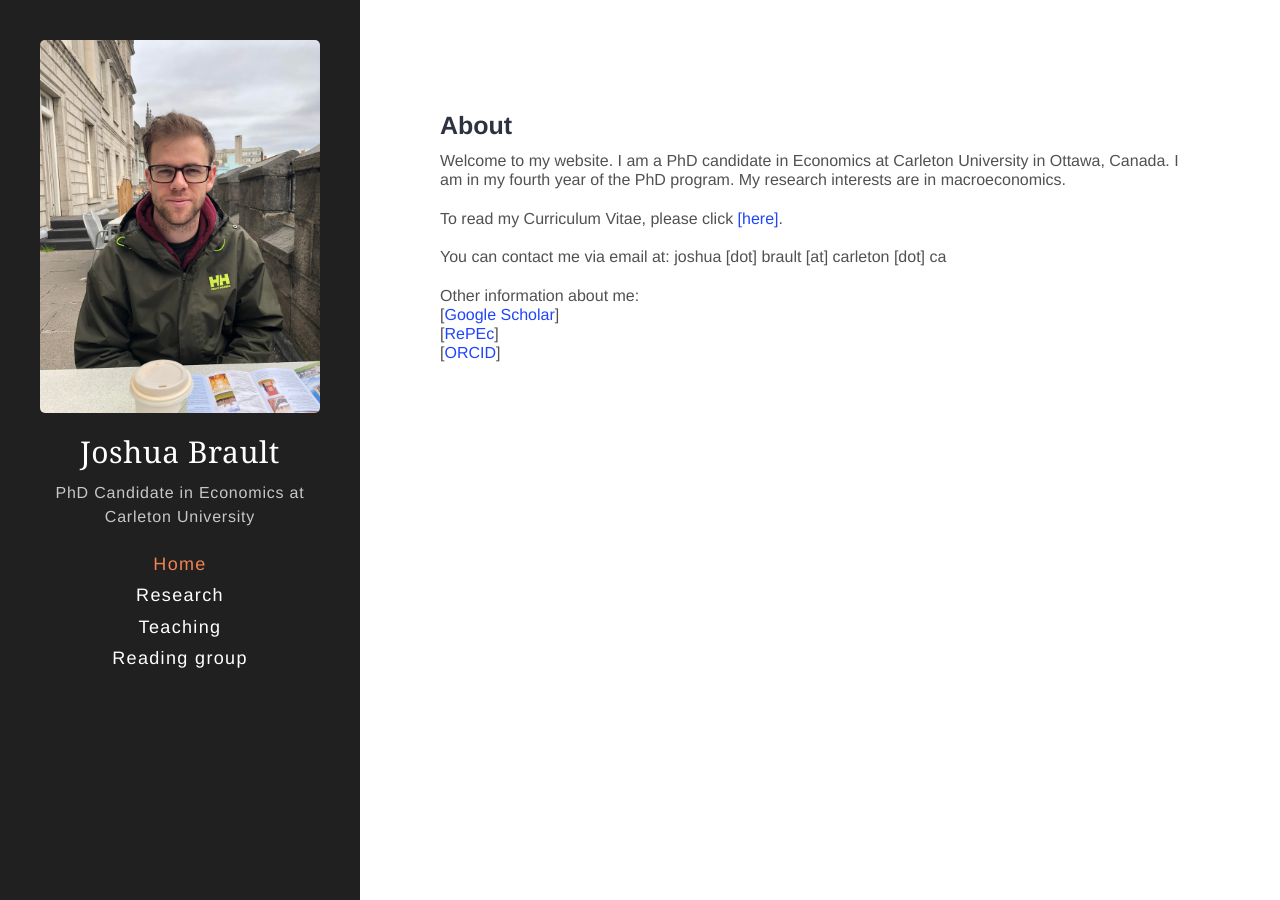
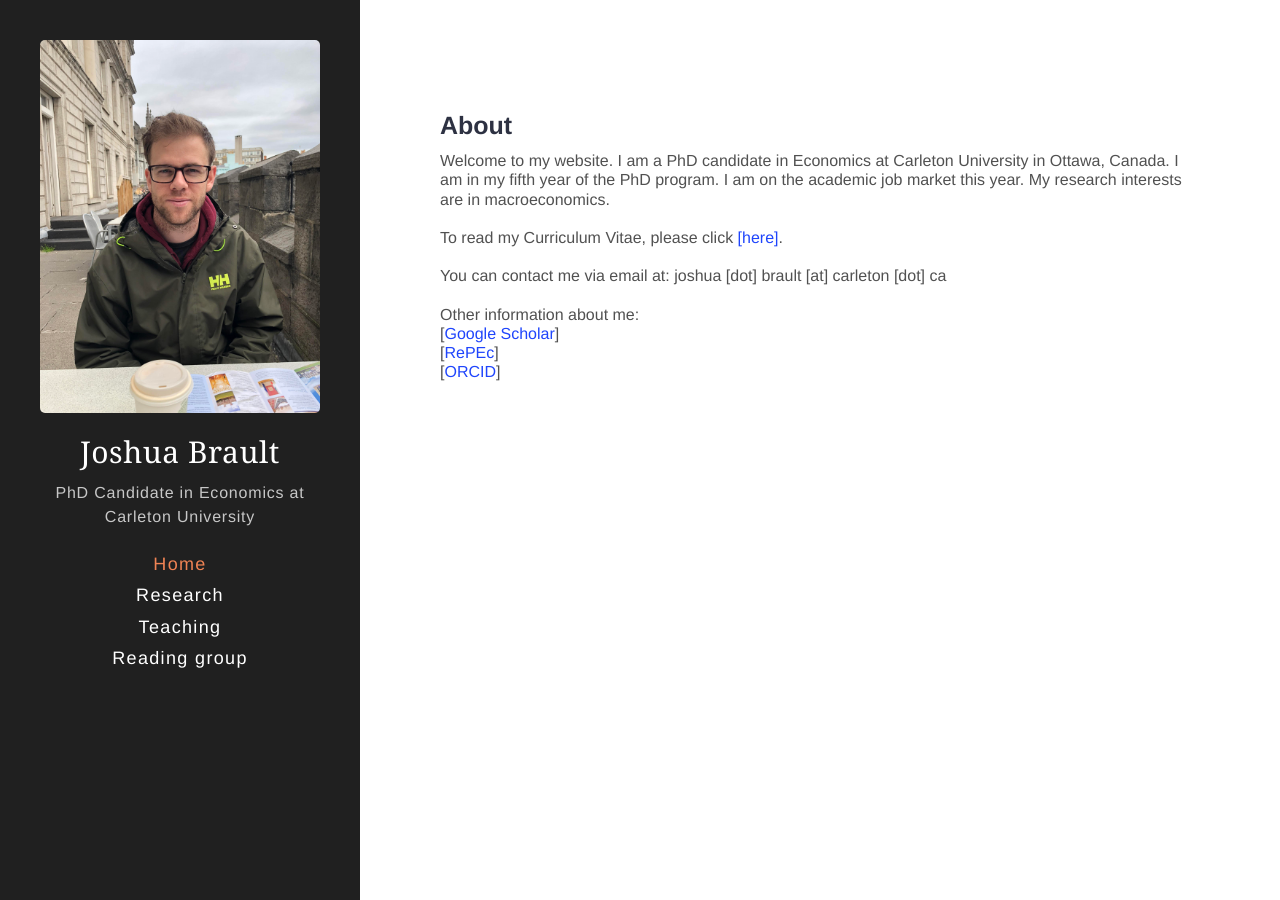
Before and after one commit to braultjosh/braultjosh.github.io, a Jekyll site: the page built from index.md, in a window 1280 px wide. Built offline with Jekyll 4.4.1, drawn with Linux system fonts in a browser that asks for light colours; the list of posts is cut into pages by our own code.

Commit message:
june changes

```diff
--- a/index.md
+++ b/index.md
@@ -7,10 +7,10 @@ sidebar_sort_order: 1
 ### About
 <font size="3">
 <p style="line-height:1.2">
-Welcome to my website. I am a PhD candidate in Economics at Carleton University in Ottawa, Canada. I am in my fourth year of the PhD program. My research interests are in macroeconomics.
+Welcome to my website. I am a PhD candidate in Economics at Carleton University in Ottawa, Canada. I am in my fifth year of the PhD program. I am on the academic job market this year. My research interests are in macroeconomics.
 <br>
 <br>
-To read my Curriculum Vitae, please click <a href="https://braultjosh.github.io/BRAULT_CV_MAR2020.pdf" style="color:#1F45FC" target="blank">[here]</a>.
+To read my Curriculum Vitae, please click <a href="https://braultjosh.github.io/BRAULT_CV_JUN2020.pdf" style="color:#1F45FC" target="blank">[here]</a>.
 <br>
 <br>
 You can contact me via email at: joshua [dot] brault [at] carleton [dot] ca
```
Also changed, not shown: Teaching.md (+4 -0 lines), 2 other files.
